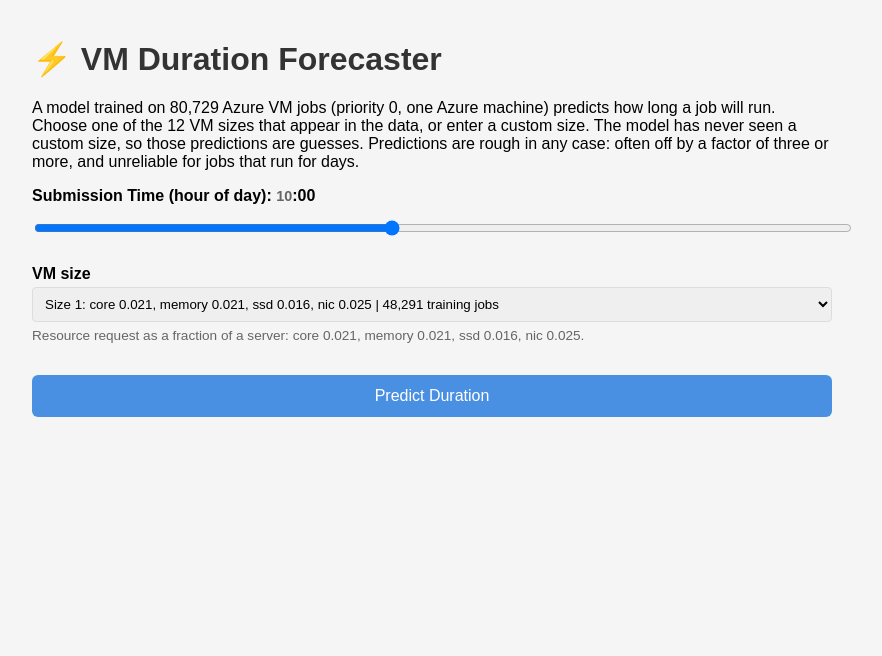
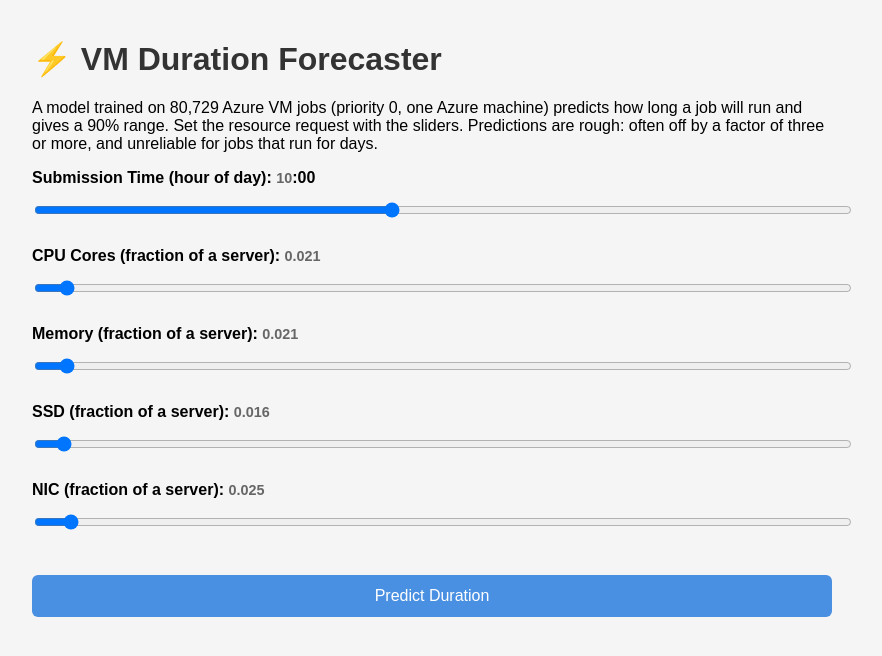
Before and after one commit to MahtabMas/vm-duration-forecaster, a FastAPI app: page / in a window 1280 px wide. Shown: the top 656 px of the page, without its empty margins (208-1090 px from the left). Run offline with FastAPI, Linux system fonts and the light colour scheme; parts of the project's set-up code (start-up, migrations or seed data) failed here and were passed over.

Commit message:
App: 90% range instead of 3am estimate; sliders accept any job

```diff
--- a/main.py
+++ b/main.py
@@ -1,67 +1,75 @@
 from dotenv import load_dotenv
 load_dotenv()
 
-import os
 import anthropic
 from fastapi import FastAPI, Request
 from fastapi.responses import HTMLResponse
 from fastapi.templating import Jinja2Templates
-from model import load_or_train, predict, build_features
-
+from model import load_or_train, load_or_train_intervals, predict
 
 
 app = FastAPI(title="VM Duration Forecaster")
 
-#sSet up templates folder
+# Set up templates folder
 templates = Jinja2Templates(directory="templates")
 
 client = anthropic.Anthropic()
 
 model = load_or_train()
+interval_models = load_or_train_intervals()
 
 
-def get_explanation(job_data, result):
+def get_explanation(job_data, result, custom_size=False):
     starttime = job_data["starttime"]
     core      = job_data["core"]
     memory    = job_data["memory"]
+    ssd       = job_data["ssd"]
     nic       = job_data["nic"]
-    priority  = job_data["priority"]
     duration  = result["predicted_duration"]
-    savings   = result["savings"]
-    off_peak  = result["off_peak_duration"]
+    low       = result["range_low"]
+    high      = result["range_high"]
 
-    # Extract hour from starttime
-    hour = (starttime * 24) % 24
-    day  = int(starttime) % 7
+    hour = round(starttime * 24) % 24
+    time_context = "business hours" if 9 <= hour <= 17 else "off-peak hours"
 
-    is_business  = 9 <= hour <= 17
-    is_weekend   = day >= 5
-    time_context = "business hours" if is_business else "off-peak hours"
-    day_context  = "weekend" if is_weekend else "weekday"
-    priority_str = "high" if priority == 1 else "low"
+    if custom_size:
+        size_note = (
+            "This resource combination is NOT one of the 12 sizes in the training data, "
+            "so the prediction is an extrapolation the model was never tested on. "
+            "Say clearly that it is a guess. Do not say which resource drives the prediction."
+        )
+    else:
+        size_note = (
+            "This resource combination is one of the 12 sizes in the training data. "
+            "The model's predictions are mostly driven by this size."
+        )
 
     response = client.messages.create(
         model="claude-sonnet-4-5",
         max_tokens=250,
         system="""You explain the output of a small machine learning model that predicts Azure VM job durations.
-                Be specific, concise and honest. Maximum 3 sentences.
-                Facts about the model you must respect: it is driven mostly by the VM size (the resource request), and time of day adds only a small effect. Its predictions are uncertain, often off by a factor of three or more, and it is least reliable for jobs that run for many hours or days. Never promise that submitting at a different time will make a job finish sooner. If you mention the 3am comparison, describe it as a model estimate, and say so when it points the other way.""",
+Be specific, concise and honest. Maximum 3 sentences. Use plain text only, with no markdown, no asterisks and no bullet points.
+Facts about the model you must respect: it is driven mostly by the VM size (the resource request), and time of day adds only a small effect. Its predictions are uncertain, often off by a factor of three or more, and it is least reliable for jobs that run for many hours or days. The 90% range given to you is meant to contain about 9 in 10 similar jobs, and on held-out days it contained about 88%.
+Rules: never recommend a submission time, never say that one time looks better or more favorable than another, and never promise that submitting at a different time will make a job finish sooner.""",
         messages=[{
             "role": "user",
-            "content": f"""A Gradient Boosting model trained on 80,729 Microsoft Azure VM jobs predicted this job will take {duration} minutes.
+            "content": f"""A Gradient Boosting model trained on 80,729 Microsoft Azure VM jobs predicted this job will take {duration} minutes, with a 90% range of {low} to {high} minutes.
 
-            Job details:
-            - Submitted around hour {hour:.0f} of the day ({time_context})
-            - CPU (normalized): {core}
-            - Memory (normalized): {memory}
-            - NIC (normalized): {nic}
-            - Model estimate for the same job submitted at 3am: {off_peak} minutes (difference: {savings} minutes, where a negative number means the model expects the 3am job to take longer)
+{size_note}
 
-            Explain what mainly drives this prediction and how uncertain it is, in plain words."""
-                    }]
-                )
+Job details:
+- Submitted around hour {hour} of the day ({time_context})
+- CPU (fraction of a server): {core}
+- Memory (fraction of a server): {memory}
+- SSD (fraction of a server): {ssd}
+- NIC (fraction of a server): {nic}
+
+Explain what mainly drives this prediction and how uncertain it is, in plain words."""
+        }]
+    )
 
     return response.content[0].text
+
 
 @app.get("/", response_class=HTMLResponse)
 async def home(request: Request):
@@ -69,6 +77,7 @@ async def home(request: Request):
         request=request,
         name="index.html"
     )
+
 
 @app.post("/predict")
 async def predict_duration(request: Request):
@@ -80,13 +89,18 @@ async def predict_duration(request: Request):
     ssd       = data["ssd"]
     nic       = data["nic"]
     priority  = data["priority"]
+    custom    = bool(data.get("custom", False))
 
-    result = predict(model, starttime, core, memory, ssd, nic, priority)
-    explanation = get_explanation(data, result)
+    result = predict(model, starttime, core, memory, ssd, nic, priority,
+                     interval_models=interval_models)
+    explanation = get_explanation(data, result, custom_size=custom)
 
     return {
         "predicted_duration": result["predicted_duration"],
+        "range_low":          result["range_low"],
+        "range_high":         result["range_high"],
+        "explanation":        explanation,
+        # Kept only so the current page keeps working until it is updated in the next step
         "off_peak_duration":  result["off_peak_duration"],
         "savings":            result["savings"],
-        "explanation":        explanation
     }
--- a/templates/index.html
+++ b/templates/index.html
@@ -28,37 +28,7 @@
       color: #666;
       font-size: 0.9rem;
     }
-    .hint {
-      color: #666;
-      font-size: 0.85rem;
-      margin-top: 6px;
-    }
-    .warning {
-      color: #8a4b00;
-      font-size: 0.85rem;
-      margin-top: 6px;
-      display: none;
-    }
-    .custom-panel {
-      background: #fff8e1;
-      border: 1px solid #f0d98c;
-      border-radius: 6px;
-      padding: 12px;
-      margin-top: 12px;
-      display: none;
-    }
-    .custom-panel .form-group {
-      margin-bottom: 10px;
-    }
-    .result-warning {
-      background: #fdecea;
-      color: #8a1c10;
-      border-radius: 6px;
-      padding: 12px;
-      margin-bottom: 16px;
-      display: none;
-    }
-    select, input {
+    input {
       width: 100%;
       padding: 8px;
       border: 1px solid #ddd;
@@ -96,13 +66,14 @@
       color: #666;
       margin-bottom: 16px;
     }
-    .savings {
-      background: #e8f5e9;
+    .range-box {
+      background: #eef4fc;
       border-radius: 6px;
       padding: 12px;
       margin: 16px 0;
-      color: #2e7d32;
+      color: #1f3b63;
       text-align: center;
+      line-height: 1.5;
     }
     .explanation {
       background: #f9f9f9;
@@ -124,7 +95,7 @@
 
 <body>
   <h1>⚡ VM Duration Forecaster</h1>
-  <p>A model trained on 80,729 Azure VM jobs (priority 0, one Azure machine) predicts how long a job will run. Choose one of the 12 VM sizes that appear in the data, or enter a custom size. The model has never seen a custom size, so those predictions are guesses. Predictions are rough in any case: often off by a factor of three or more, and unreliable for jobs that run for days.</p>
+  <p>A model trained on 80,729 Azure VM jobs (priority 0, one Azure machine) predicts how long a job will run and gives a 90% range. Set the resource request with the sliders. Predictions are rough: often off by a factor of three or more, and unreliable for jobs that run for days.</p>
 
   <!-- Form -->
   <div class="form-group">
@@ -136,31 +107,20 @@
   </div>
 
   <div class="form-group">
-    <label>VM size</label>
-    <select id="vmtype" onchange="showType()"></select>
-    <div class="hint" id="typeHint"></div>
-    <div class="warning" id="typeWarning"></div>
-
-    <div class="custom-panel" id="customPanel">
-      <div class="form-group">
-        <label>CPU Cores (fraction of a server): <span class="value-display" id="core_val">0.050</span></label>
-        <input type="range" id="core" min="0" max="1000" value="50" oninput="updateCustom()">
+    <label>CPU Cores (fraction of a server): <span class="value-display" id="core_val">0.021</span></label>
+    <input type="range" id="core" min="0" max="1000" value="21" oninput="refresh()">
   </div>
   <div class="form-group">
-        <label>Memory (fraction of a server): <span class="value-display" id="memory_val">0.050</span></label>
-        <input type="range" id="memory" min="0" max="1000" value="50" oninput="updateCustom()">
+    <label>Memory (fraction of a server): <span class="value-display" id="memory_val">0.021</span></label>
+    <input type="range" id="memory" min="0" max="1000" value="21" oninput="refresh()">
   </div>
   <div class="form-group">
-        <label>SSD (fraction of a server): <span class="value-display" id="ssd_val">0.030</span></label>
-        <input type="range" id="ssd" min="0" max="1000" value="30" oninput="updateCustom()">
+    <label>SSD (fraction of a server): <span class="value-display" id="ssd_val">0.016</span></label>
+    <input type="range" id="ssd" min="0" max="1000" value="16" oninput="refresh()">
   </div>
   <div class="form-group">
-        <label>NIC (fraction of a server): <span class="value-display" id="nic_val">0.060</span></label>
-        <input type="range" id="nic" min="0" max="1000" value="60" oninput="updateCustom()">
-      </div>
-      <div class="hint" id="nearestHint"></div>
-      <div class="warning" style="display:block;">This combination is not one of the 12 sizes in the training data. The prediction is an extrapolation that was never validated. Treat it as a guess.</div>
-    </div>
+    <label>NIC (fraction of a server): <span class="value-display" id="nic_val">0.025</span></label>
+    <input type="range" id="nic" min="0" max="1000" value="25" oninput="refresh()">
   </div>
 
   <button onclick="predict()" id="predictBtn">Predict Duration</button>
@@ -171,124 +131,87 @@
 
   <!-- Results -->
   <div class="result-card" id="resultCard">
-    <div class="result-warning" id="resultWarning"></div>
     <div class="duration" id="durationNum">--</div>
     <div class="duration-label">minutes predicted</div>
-    <div class="savings" id="savingsDiv"></div>
+    <div class="range-box" id="rangeDiv"></div>
     <div class="explanation" id="explanationDiv"></div>
   </div>
 
   <script>
-  // The 12 VM sizes (resource combinations) in the training days, most common first.
-  // Values are fractions of a server (core, memory, ssd, nic); jobs = training jobs of this size.
+  // The 12 VM sizes (resource combinations) that appear in the training days.
+  // Values are fractions of a server (core, memory, ssd, nic).
+  // They are not shown to the user. They only tell the server whether a job is far from
+  // everything the model was trained on, so the explanation can say it is a guess.
   const VM_TYPES = [
-    { core: 0.020833, memory: 0.020833, ssd: 0.015656, nic: 0.025,    jobs: 48291 },
-    { core: 0.020833, memory: 0.003906, ssd: 0.010064, nic: 0.000125, jobs: 11783 },
-    { core: 0.041667, memory: 0.041667, ssd: 0.029075, nic: 0.05,     jobs: 7324 },
-    { core: 0.166667, memory: 0.166667, ssd: 0.109589, nic: 0.2,      jobs: 5631 },
-    { core: 0.083333, memory: 0.083333, ssd: 0.055913, nic: 0.1,      jobs: 4970 },
-    { core: 0.333333, memory: 0.333333, ssd: 0.216942, nic: 0.4,      jobs: 2163 },
-    { core: 0.75,     memory: 0.75,     ssd: 0.588202, nic: 0.6,      jobs: 287 },
-    { core: 0.5,      memory: 0.5,      ssd: 0.324294, nic: 0.525,    jobs: 119 },
-    { core: 0.666667, memory: 0.666667, ssd: 0.431647, nic: 0.5,      jobs: 82 },
-    { core: 0.041667, memory: 0.018229, ssd: 0.026838, nic: 0.005,    jobs: 39 },
-    { core: 0.083333, memory: 0.036458, ssd: 0.053676, nic: 0.01,     jobs: 37 },
-    { core: 1.0,      memory: 1.0,      ssd: 1.0,      nic: 1.0,      jobs: 3 }
+    { core: 0.020833, memory: 0.020833, ssd: 0.015656, nic: 0.025 },
+    { core: 0.020833, memory: 0.003906, ssd: 0.010064, nic: 0.000125 },
+    { core: 0.041667, memory: 0.041667, ssd: 0.029075, nic: 0.05 },
+    { core: 0.166667, memory: 0.166667, ssd: 0.109589, nic: 0.2 },
+    { core: 0.083333, memory: 0.083333, ssd: 0.055913, nic: 0.1 },
+    { core: 0.333333, memory: 0.333333, ssd: 0.216942, nic: 0.4 },
+    { core: 0.75,     memory: 0.75,     ssd: 0.588202, nic: 0.6 },
+    { core: 0.5,      memory: 0.5,      ssd: 0.324294, nic: 0.525 },
+    { core: 0.666667, memory: 0.666667, ssd: 0.431647, nic: 0.5 },
+    { core: 0.041667, memory: 0.018229, ssd: 0.026838, nic: 0.005 },
+    { core: 0.083333, memory: 0.036458, ssd: 0.053676, nic: 0.01 },
+    { core: 1.0,      memory: 1.0,      ssd: 1.0,      nic: 1.0 }
   ];
-  const FEW_EXAMPLES = 500;
-  const CUSTOM = 'custom';
+  // Judgment call, not validated: farther than this from every known size counts as "far".
+  // The two closest known sizes are about 0.03 apart.
+  const CLOSE_ENOUGH = 0.02;
+  const FIELDS = ['core', 'memory', 'ssd', 'nic'];
 
-  function describe(type) {
-    return `core ${type.core.toFixed(3)}, memory ${type.memory.toFixed(3)}, ` +
-           `ssd ${type.ssd.toFixed(3)}, nic ${type.nic.toFixed(3)}`;
+  // Minutes, with a rough hours or days figure for long durations
+  function formatMinutes(minutes) {
+    const text = Math.round(minutes).toLocaleString();
+    if (minutes >= 2880) return `${text} min (about ${(minutes / 1440).toFixed(1)} days)`;
+    if (minutes >= 120) return `${text} min (about ${(minutes / 60).toFixed(1)} hours)`;
+    return `${text} min`;
   }
 
-  function isCustom() {
-    return document.getElementById('vmtype').value === CUSTOM;
+  function readSliders() {
+    const values = {};
+    FIELDS.forEach((name) => {
+      values[name] = parseInt(document.getElementById(name).value) / 1000;
+    });
+    return values;
   }
 
-  function readCustom() {
-    const read = (id) => parseInt(document.getElementById(id).value) / 1000;
-    return { core: read('core'), memory: read('memory'), ssd: read('ssd'), nic: read('nic') };
-  }
-
-  function buildDropdown() {
-    const select = document.getElementById('vmtype');
-    VM_TYPES.forEach((type, index) => {
-      const option = document.createElement('option');
-      option.value = index;
-      const flag = type.jobs < FEW_EXAMPLES ? ' (few examples)' : '';
-      option.textContent = `Size ${index + 1}: ${describe(type)} | ${type.jobs.toLocaleString()} training jobs${flag}`;
-      select.appendChild(option);
-    });
-    const custom = document.createElement('option');
-    custom.value = CUSTOM;
-    custom.textContent = 'Custom size (not seen by the model)';
-    select.appendChild(custom);
-    showType();
-  }
-
-  function updateCustom() {
-    const values = readCustom();
-    for (const name of ['core', 'memory', 'ssd', 'nic']) {
-      document.getElementById(name + '_val').textContent = values[name].toFixed(3);
-    }
-    // Find the closest of the 12 known sizes
-    let bestIndex = 0;
-    let bestDistance = Infinity;
-    VM_TYPES.forEach((type, index) => {
+  function distanceToNearestKnown(values) {
+    let best = Infinity;
+    VM_TYPES.forEach((type) => {
       const distance = Math.sqrt(
         (type.core - values.core) ** 2 + (type.memory - values.memory) ** 2 +
         (type.ssd - values.ssd) ** 2 + (type.nic - values.nic) ** 2
       );
-      if (distance < bestDistance) { bestDistance = distance; bestIndex = index; }
+      if (distance < best) best = distance;
     });
-    const nearest = VM_TYPES[bestIndex];
-    document.getElementById('nearestHint').textContent =
-      `Closest size in the data: Size ${bestIndex + 1} (${describe(nearest)}, ` +
-      `${nearest.jobs.toLocaleString()} training jobs), distance ${bestDistance.toFixed(3)}.`;
+    return best;
   }
 
-  function showType() {
-    const panel = document.getElementById('customPanel');
-    const hint = document.getElementById('typeHint');
-    const warning = document.getElementById('typeWarning');
-
-    if (isCustom()) {
-      panel.style.display = 'block';
-      hint.textContent = '';
-      warning.style.display = 'none';
-      updateCustom();
-      return;
-    }
-
-    panel.style.display = 'none';
-    const type = VM_TYPES[parseInt(document.getElementById('vmtype').value)];
-    hint.textContent = `Resource request as a fraction of a server: ${describe(type)}.`;
-    if (type.jobs < FEW_EXAMPLES) {
-      warning.textContent =
-        `Only ${type.jobs} training jobs have this size, so predictions for it are less reliable.`;
-      warning.style.display = 'block';
-    } else {
-      warning.style.display = 'none';
-    }
+  function refresh() {
+    const values = readSliders();
+    FIELDS.forEach((name) => {
+      document.getElementById(name + '_val').textContent = values[name].toFixed(3);
+    });
   }
 
   async function predict() {
     const hour = parseInt(document.getElementById('hour').value);
-    const custom = isCustom();
-    const type = custom ? readCustom() : VM_TYPES[parseInt(document.getElementById('vmtype').value)];
+    const values = readSliders();
+    const far = distanceToNearestKnown(values) > CLOSE_ENOUGH;
 
     // starttime is in days; the model only uses the hour of day
     const starttime = hour / 24;
 
     const payload = {
       starttime: starttime,
-      core:     type.core,
-      memory:   type.memory,
-      ssd:      type.ssd,
-      nic:      type.nic,
-      priority: 0   // the training data contains priority 0 jobs only
+      core:     values.core,
+      memory:   values.memory,
+      ssd:      values.ssd,
+      nic:      values.nic,
+      priority: 0,    // the training data contains priority 0 jobs only
+      custom:   far   // lets the server tell the explanation that this is a guess
     };
 
     // Show loading, hide results
@@ -307,40 +230,17 @@
 
       const data = await response.json();
 
-      // Warn when the size is not one the model was trained on
-      const resultWarning = document.getElementById('resultWarning');
-      if (custom) {
-        resultWarning.textContent =
-          'This is a custom size the model has never seen. The number below is an ' +
-          'extrapolation that was not validated, so treat it as a guess. The explanation ' +
-          'below does not know this and may sound more confident than it should.';
-        resultWarning.style.display = 'block';
-      } else {
-        resultWarning.style.display = 'none';
-      }
+      document.getElementById('durationNum').textContent = data.predicted_duration;
 
-      // Display duration
-      document.getElementById('durationNum').textContent =
-        data.predicted_duration;
+      const rangeDiv = document.getElementById('rangeDiv');
+      rangeDiv.textContent =
+        `90% range: ${formatMinutes(data.range_low)} to ${formatMinutes(data.range_high)}. ` +
+        `This range is meant to contain about 9 in 10 similar jobs. On held-out days it ` +
+        `contained about 88%. It is wide because the inputs say little about how long an ` +
+        `individual job runs.`;
+      rangeDiv.style.display = 'block';
 
-      // Display the 3am comparison as a rough model estimate, not as advice
-      const savings = data.savings;
-      const savingsDiv = document.getElementById('savingsDiv');
-      const direction = savings > 0 ? 'fewer' : 'more';
-      savingsDiv.textContent =
-        `Model estimate for the same job at 3am: about ${data.off_peak_duration} minutes ` +
-        `(${Math.abs(savings)} ${direction}). Time of day improved this model's overall accuracy ` +
-        `only slightly, and this comparison was not tested as advice, so treat it as a rough ` +
-        `estimate, not a recommendation.`;
-      savingsDiv.style.background = '#fff8e1';
-      savingsDiv.style.color = '#6d4c00';
-      savingsDiv.style.display = 'block';
-
-      // Display explanation
-      document.getElementById('explanationDiv').textContent =
-        data.explanation;
-
-      // Show result card
+      document.getElementById('explanationDiv').textContent = data.explanation;
       document.getElementById('resultCard').style.display = 'block';
 
     } catch (error) {
@@ -352,7 +252,7 @@
     }
   }
 
-  buildDropdown();
+  refresh();
 </script>
 
 </body>
```
Lines whose indentation alone changed are shown as unchanged.
